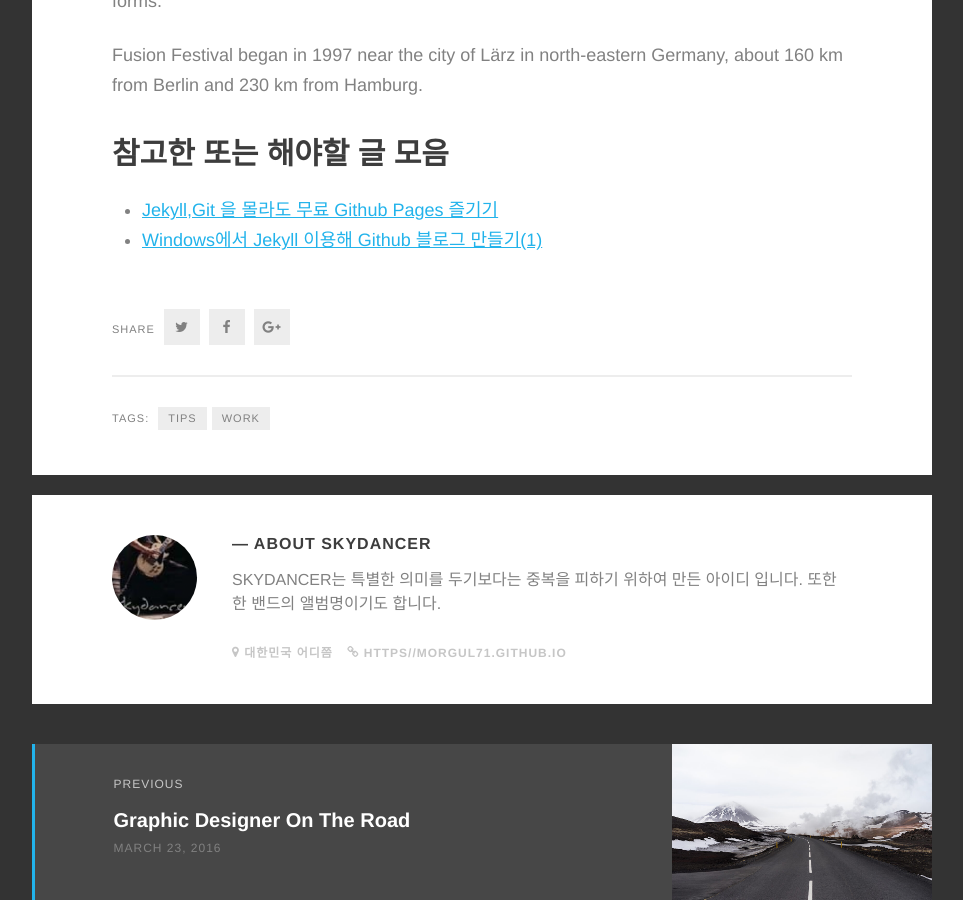
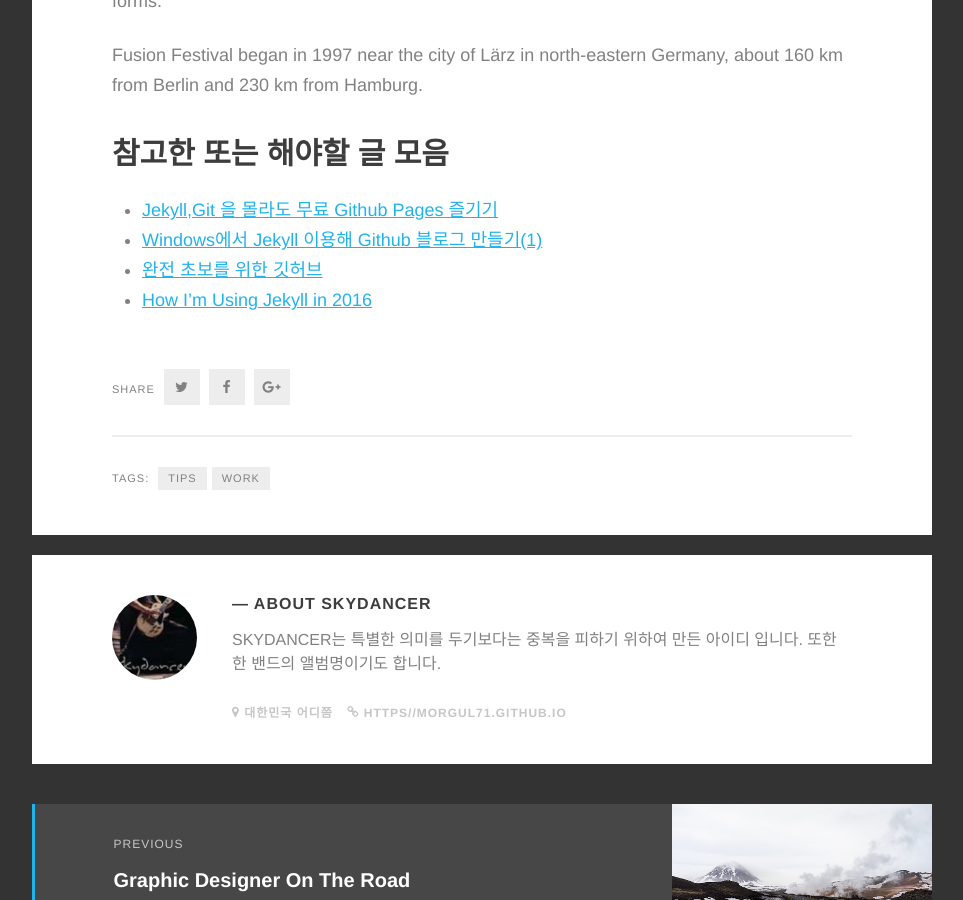
Before and after one commit to morgul71/morgul71.github.io, a Jekyll site: the page built from _posts/2016-06-16-무료 Github Pages 즐기기.md, in a window 1280 px wide and 900 px high, scrolled down 1948 px. Shown: the whole window, without its empty margins (8-971 px from the left). Built offline with Jekyll 4.4.1, drawn with Linux system fonts in a browser that asks for light colours; some web fonts are replaced.

Commit message:
Update 2016-06-16-무료 Github Pages 즐기기.md

```diff
--- a/_posts/2016-06-16-무료 Github Pages 즐기기.md
+++ b/_posts/2016-06-16-무료 Github Pages 즐기기.md
@@ -30,3 +30,5 @@ Fusion Festival began in 1997 near the city of Lärz in north-eastern Germany, a
 
 - [Jekyll,Git 을 몰라도 무료 Github Pages 즐기기](http://ilmol.com/2015/01/Jekyll,Git-%EC%9D%84-%EB%AA%B0%EB%9D%BC%EB%8F%84-%EB%AC%B4%EB%A3%8C-Github-Pages-%EC%A6%90%EA%B8%B0%EA%B8%B0.html)
 - [Windows에서 Jekyll 이용해 Github 블로그 만들기(1)](http://hochulshin.com/how-to-use-jekyll-on-github-1/)
+- [완전 초보를 위한 깃허브](http://nolboo.kim/blog/2013/10/06/github-for-beginner/)
+- [How I’m Using Jekyll in 2016](https://mademistakes.com/articles/using-jekyll-2016/)
```
